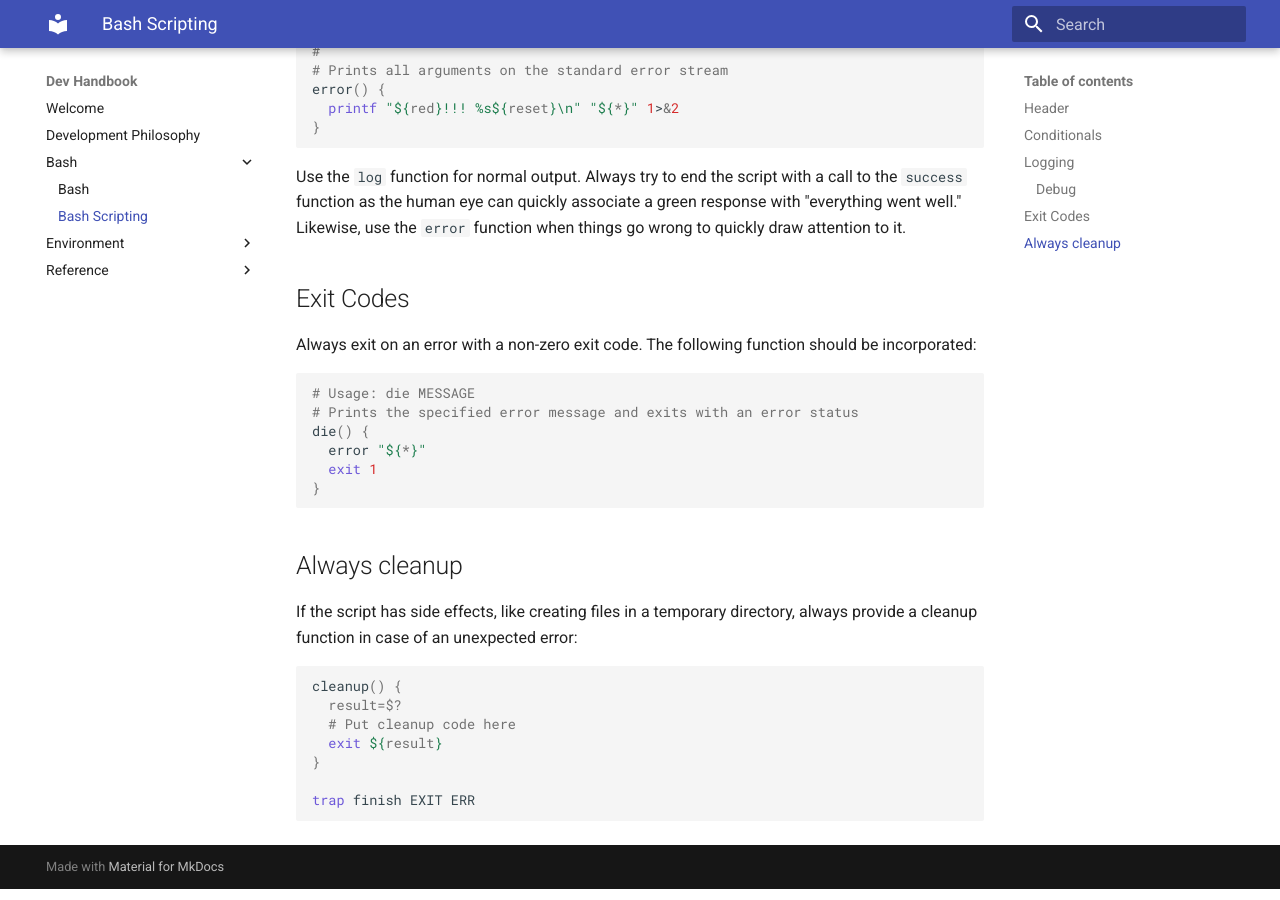
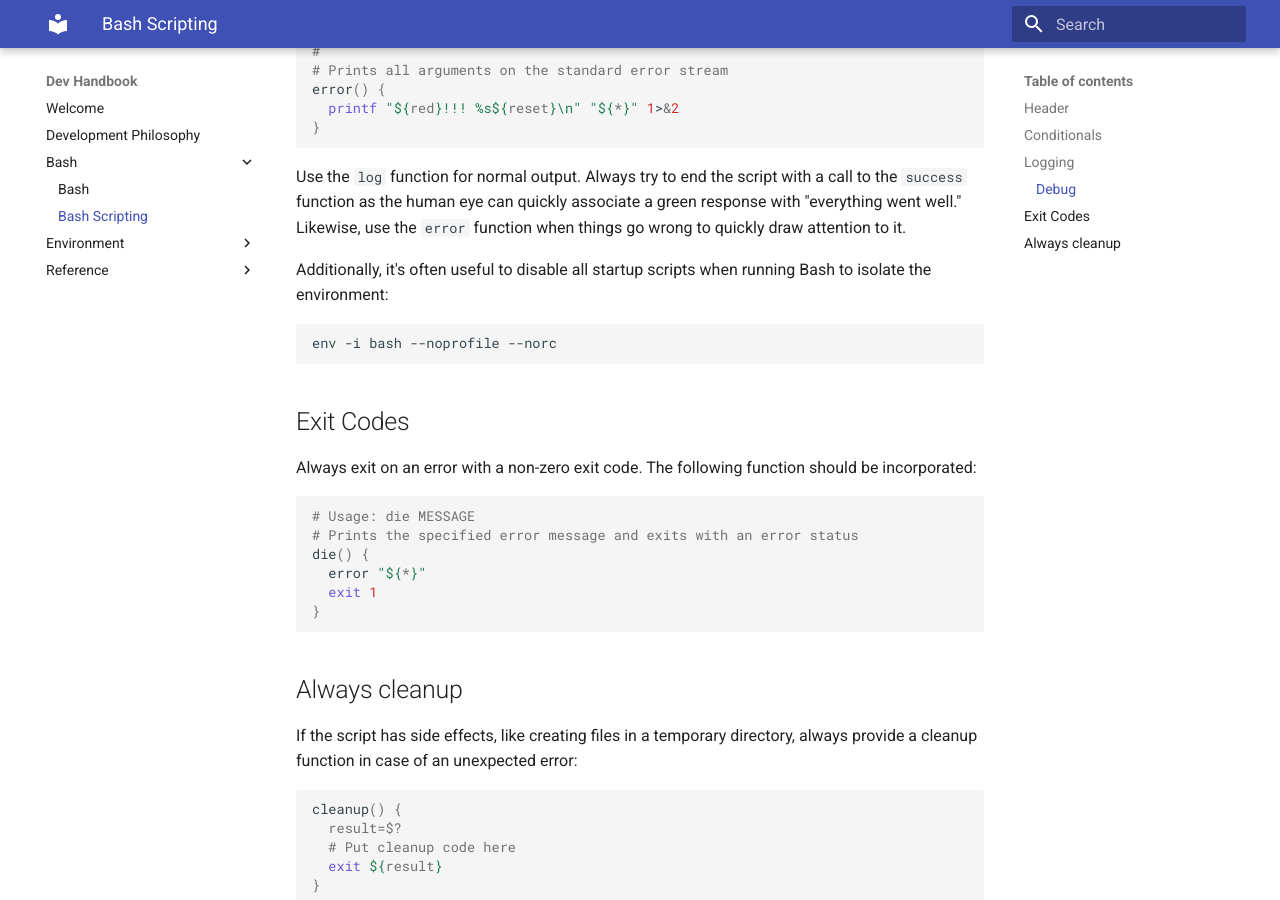
Before and after one commit to jmgilman/dev, an MkDocs documentation site: the page built from docs/bash/scripting.md, in a window 1280 px wide and 900 px high, scrolled down 1986 px. Built offline with MkDocs 1.6.1 and Material for MkDocs 9.7.7, drawn with Linux system fonts in a browser that asks for light colours.

Commit message:
feat: adds step for disabling bash startup scripts

````diff
--- a/docs/bash/scripting.md
+++ b/docs/bash/scripting.md
@@ -102,6 +102,13 @@ call to the `success` function as the human eye can quickly associate a green
 response with "everything went well." Likewise, use the `error` function when
 things go wrong to quickly draw attention to it.
 
+Additionally, it's often useful to disable all startup scripts when running Bash
+to isolate the environment:
+
+```bash
+env -i bash --noprofile --norc
+```
+
 ## Exit Codes
 
 Always exit on an error with a non-zero exit code. The following function should
````
